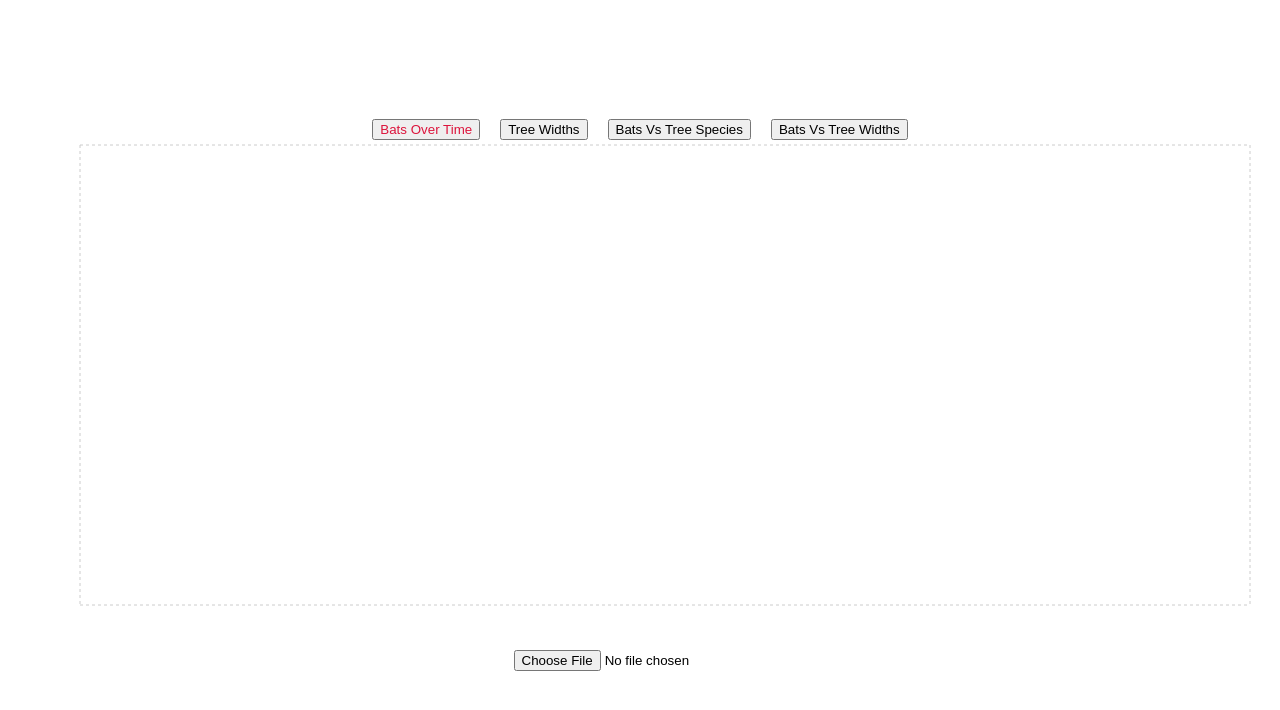
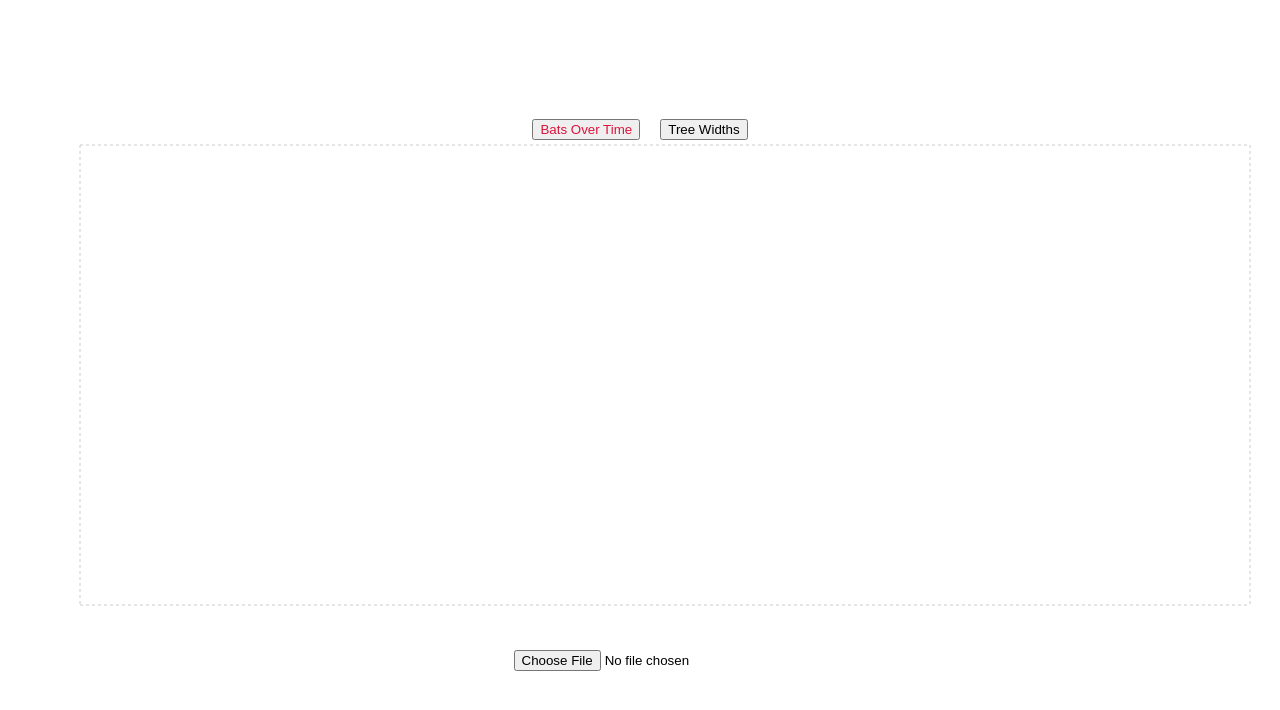
Before and after one commit to danholodak/Bat-Data, a React (Create React App) app: page / in a window 1280 px wide. Shown: the top 710 px of the page. Built offline with nearby package versions, Linux system fonts and the light colour scheme.

Commit message:
stacked bar chart addition

```diff
--- a/src/components/TabBar.jsx
+++ b/src/components/TabBar.jsx
@@ -18,8 +18,8 @@ export default function TabBar({tab, setTab}){
         <nav>
             <button onClick={tabClick} className={tab=="bot"?"selected":""}>Bats Over Time</button>
             <button onClick={tabClick} className={tab=="tw"?"selected":""}>Tree Widths</button>
-            <button onClick={tabClick} className={tab=="bvts"?"selected":""}>Bats Vs Tree Species</button>
-            <button onClick={tabClick} className={tab=="bvtw"?"selected":""}>Bats Vs Tree Widths</button>
+            {/* <button onClick={tabClick} className={tab=="bvts"?"selected":""}>Bats Vs Tree Species</button>
+            <button onClick={tabClick} className={tab=="bvtw"?"selected":""}>Bats Vs Tree Widths</button> */}
         </nav>
     )
 }
--- a/src/components/treeWidths.jsx
+++ b/src/components/treeWidths.jsx
@@ -1,5 +1,6 @@
 import React, { PureComponent } from 'react';
-import { LineChart, Line, XAxis, YAxis, CartesianGrid, Tooltip, Legend, ResponsiveContainer } from 'recharts';
+import { BarChart, Bar, LineChart, Line, XAxis, YAxis, CartesianGrid, Tooltip, Legend, ResponsiveContainer } from 'recharts';
+
 import Papa from "papaparse";
 import { useState } from 'react';
 
@@ -70,7 +71,7 @@ export default function TreeWidths(){
       <>
       {treeChartData &&
       <ResponsiveContainer width="100%" height="100%" minWidth="500px" minHeight="500px">
-        <LineChart
+        <BarChart
           width={500}
           height={300}
           data={treeChartData}
@@ -86,8 +87,8 @@ export default function TreeWidths(){
           <YAxis />
           <Tooltip />
           <Legend />
-          { treeLines.map(treeId => <Line type="monotone" dataKey={treeId} stroke={getRandomColor()}/>)}
-        </LineChart>
+          { treeLines.map(treeId => <Bar type="monotone" dataKey={treeId} fill={getRandomColor()}/>)}
+        </BarChart>
       </ResponsiveContainer>}
 
       <input
```
